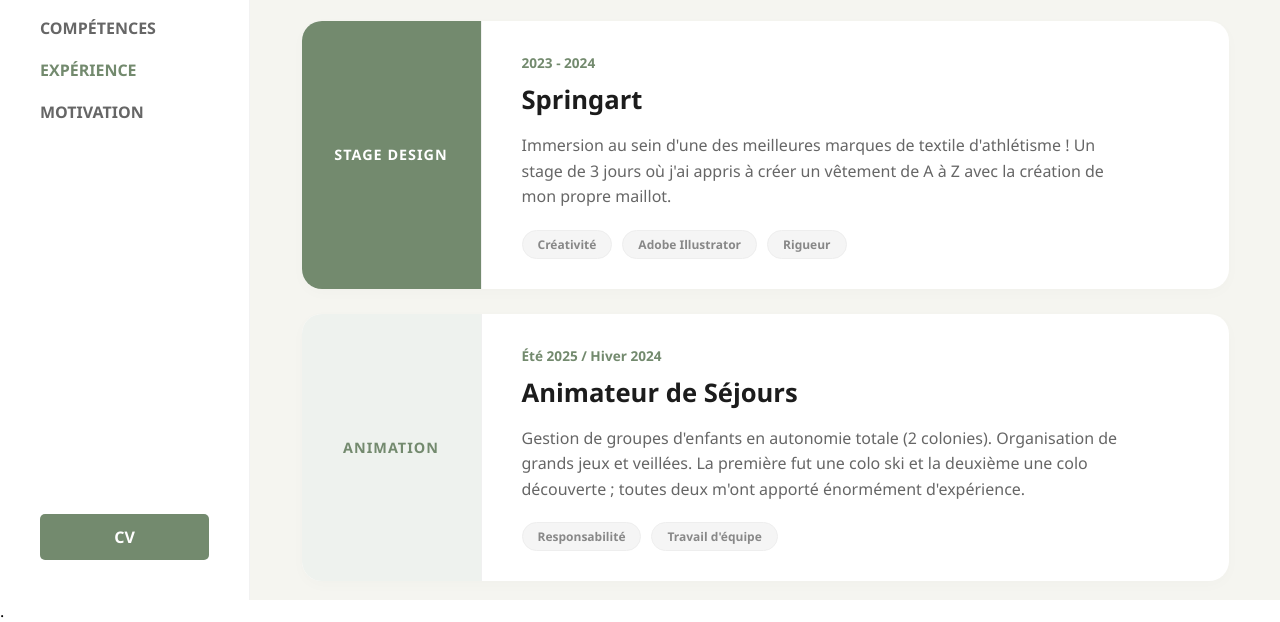
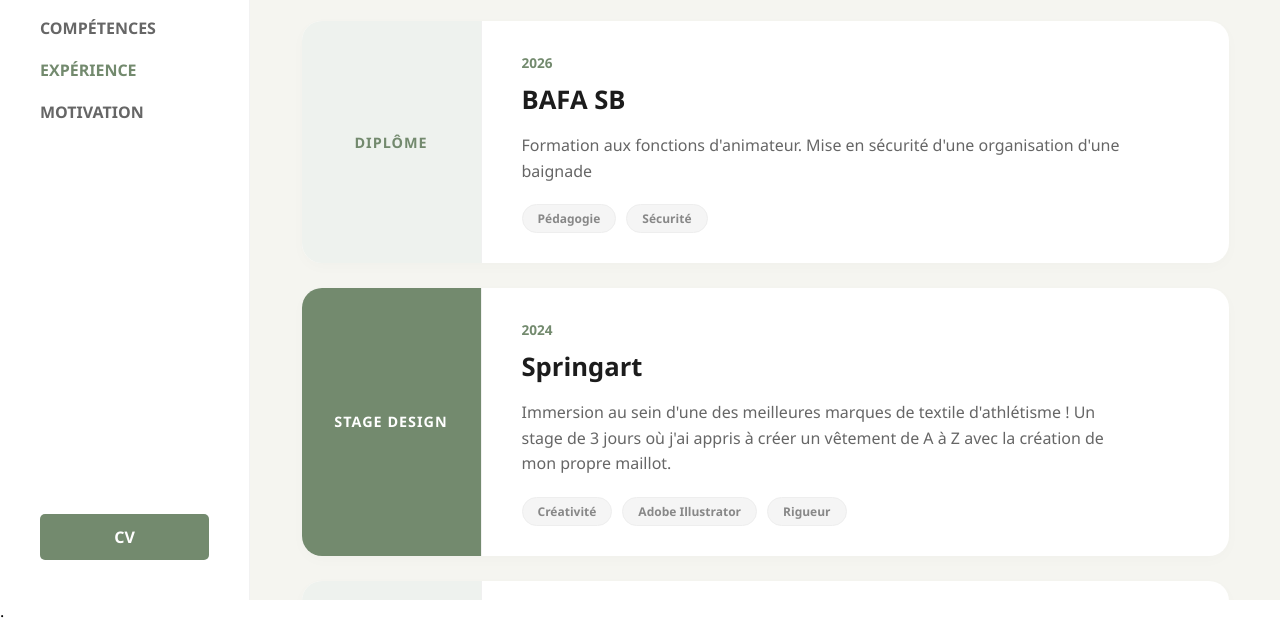
Before and after one commit to gabyaillet/port, a plain HTML site: page experiance.html in a window 1280 px wide. Shown: the part 200-822 px from the top of the page. Drawn offline with Linux system fonts and the light colour scheme.

Commit message:
Update experiance.html

```diff
--- a/experiance.html
+++ b/experiance.html
@@ -34,11 +34,22 @@
             </header>
 
             <section class="experience-container">
-
+                                <div class="exp-card">
+                    <div class="exp-type">Diplôme</div>
+                    <div class="exp-info">
+                        <span class="exp-date">2026</span>
+                        <h3>BAFA SB</h3>
+                        <p>Formation aux fonctions d'animateur. Mise en sécurité d'une organisation d'une baignade</p>
+                        <div class="exp-tags">
+                            <span>Pédagogie</span>
+                            <span>Sécurité</span>
+                        </div>
+                    </div>
+                </div>
                 <div class="exp-card highlight">
                     <div class="exp-type">Stage Design</div>
                     <div class="exp-info">
-                        <span class="exp-date">2023 - 2024</span>
+                        <span class="exp-date">2024</span>
                         <h3>Springart</h3>
                         <p>Immersion au sein d'une des meilleures marques de textile d'athlétisme ! Un stage de 3 jours où j'ai appris à créer un vêtement de A à Z avec la création de mon propre maillot.</p>
                         <div class="exp-tags">
@@ -65,7 +76,7 @@
                 <div class="exp-card">
                     <div class="exp-type">Diplôme</div>
                     <div class="exp-info">
-                        <span class="exp-date">2022</span>
+                        <span class="exp-date">2024</span>
                         <h3>BAFA Stagiaire</h3>
                         <p>Formation aux fonctions d'animateur. Mise en pratique des règles de sécurité et de la psychologie de l'enfant. Deuxième partie du stage qui va être réalisée cet été.</p>
                         <div class="exp-tags">
```
